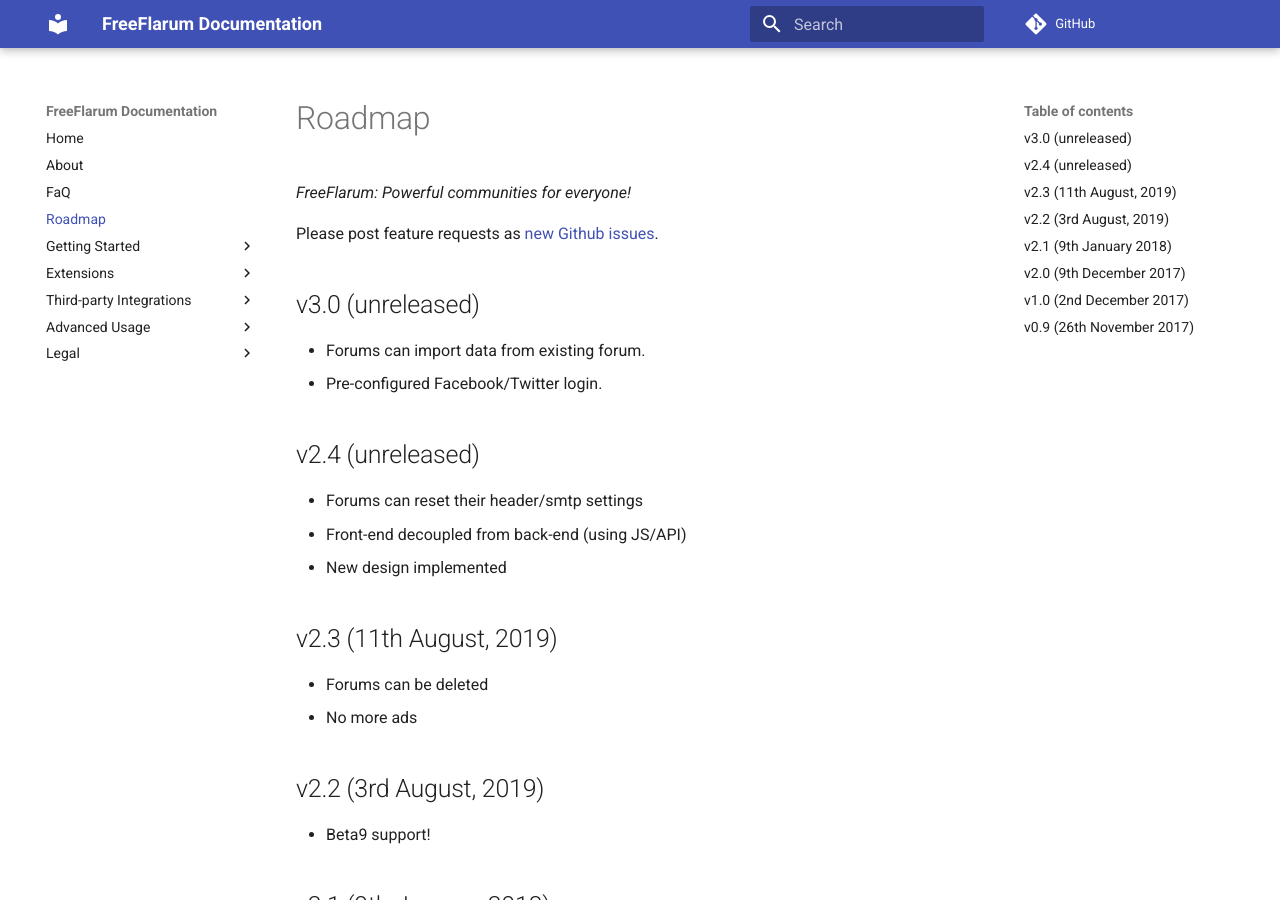
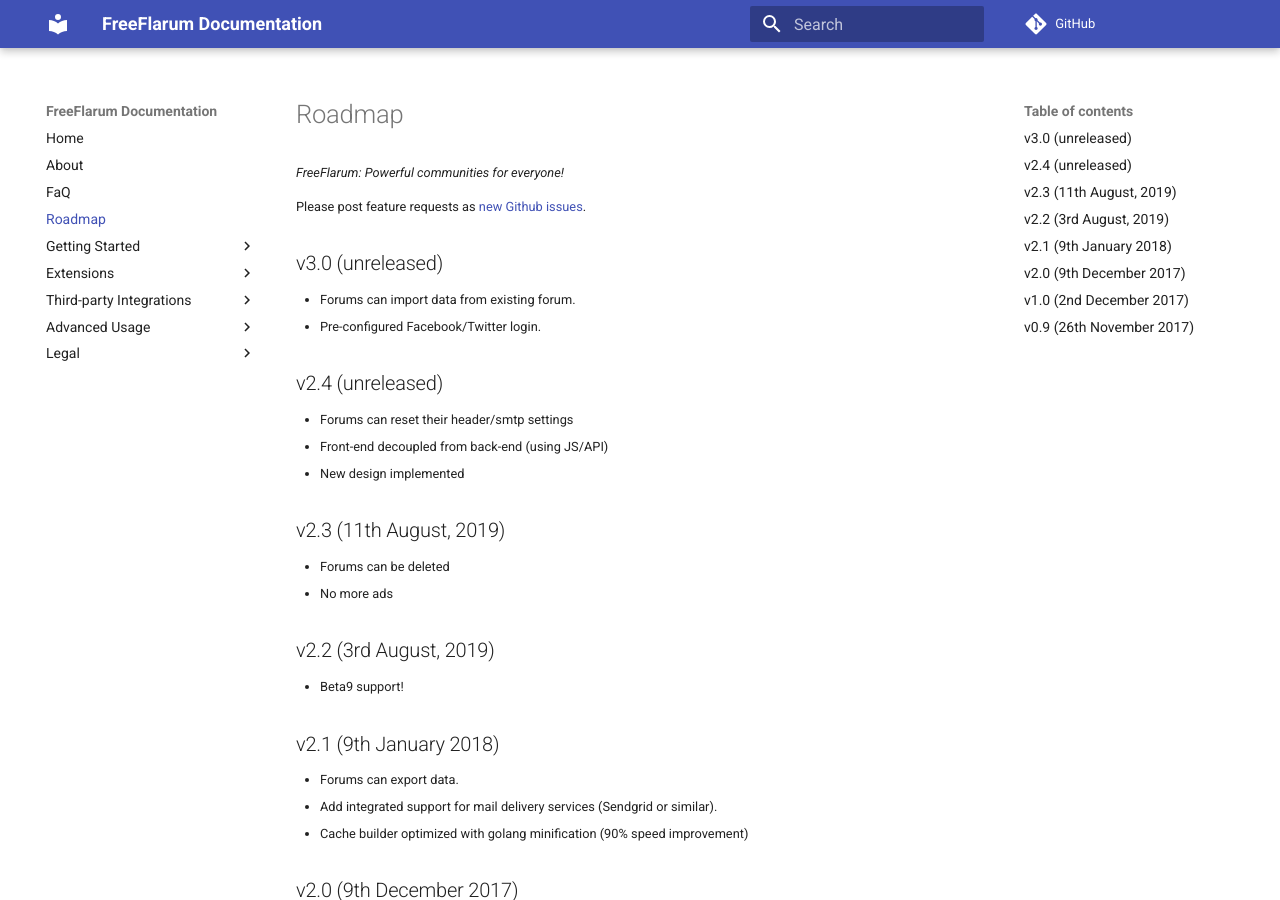
Before and after one commit to FreeFlarum/freeflarum.com, an MkDocs documentation site: the page built from docs/roadmap.md, in a window 1280 px wide and 900 px high. Built offline with MkDocs 1.6.1 and Material for MkDocs 9.7.7, drawn with Linux system fonts in a browser that asks for light colours; comment, search, counter and statistics services are not loaded.

Commit message:
Update mkdocs.yml

```diff
--- a/mkdocs.yml
+++ b/mkdocs.yml
@@ -63,7 +63,7 @@
     - 'Terms': 'legal/terms.md'
 
 extra_css:
-  - 'docs/style-tweaks/font-size.css'
+  - 'style-tweaks/font-size.css'
 
 markdown_extensions:
   - admonition
```
